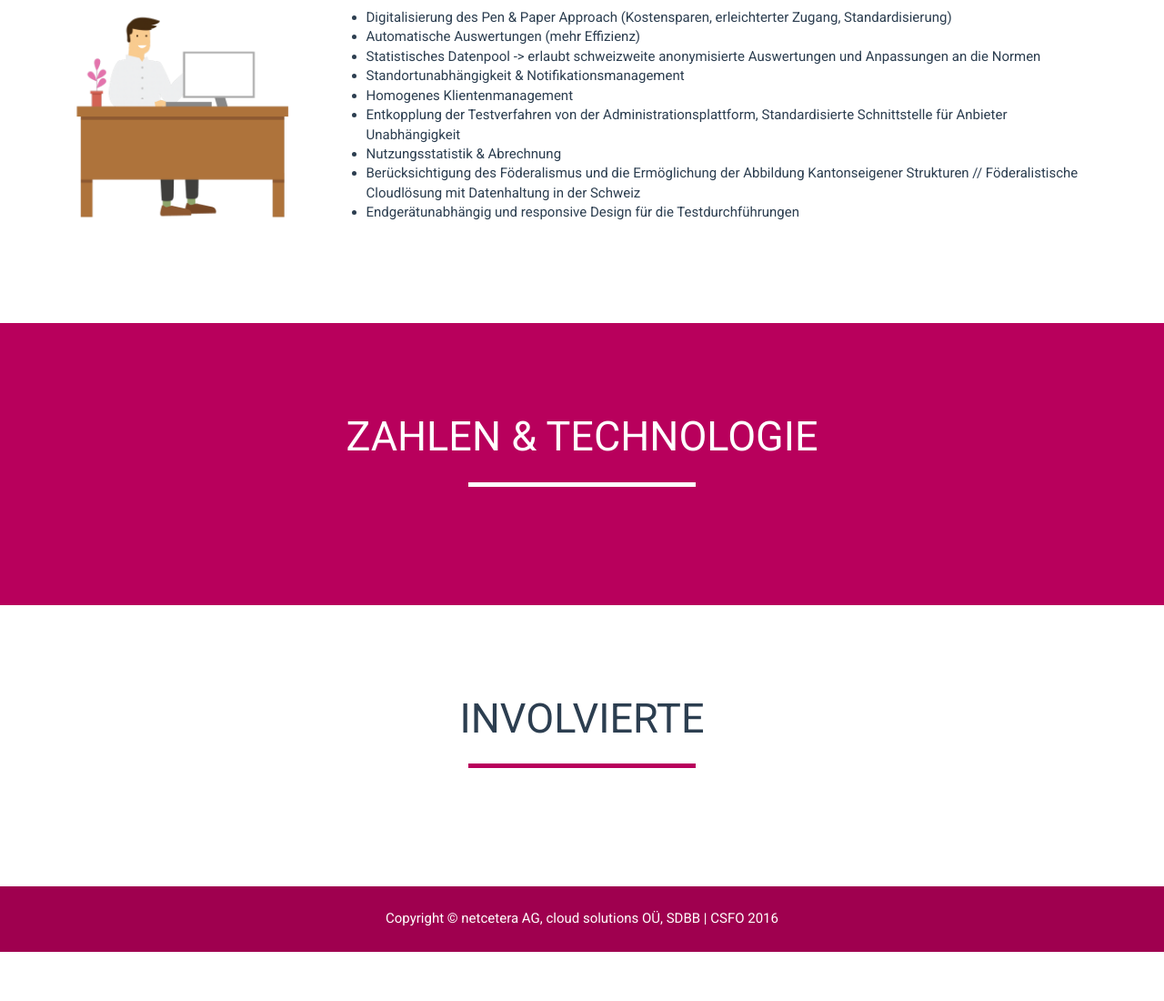
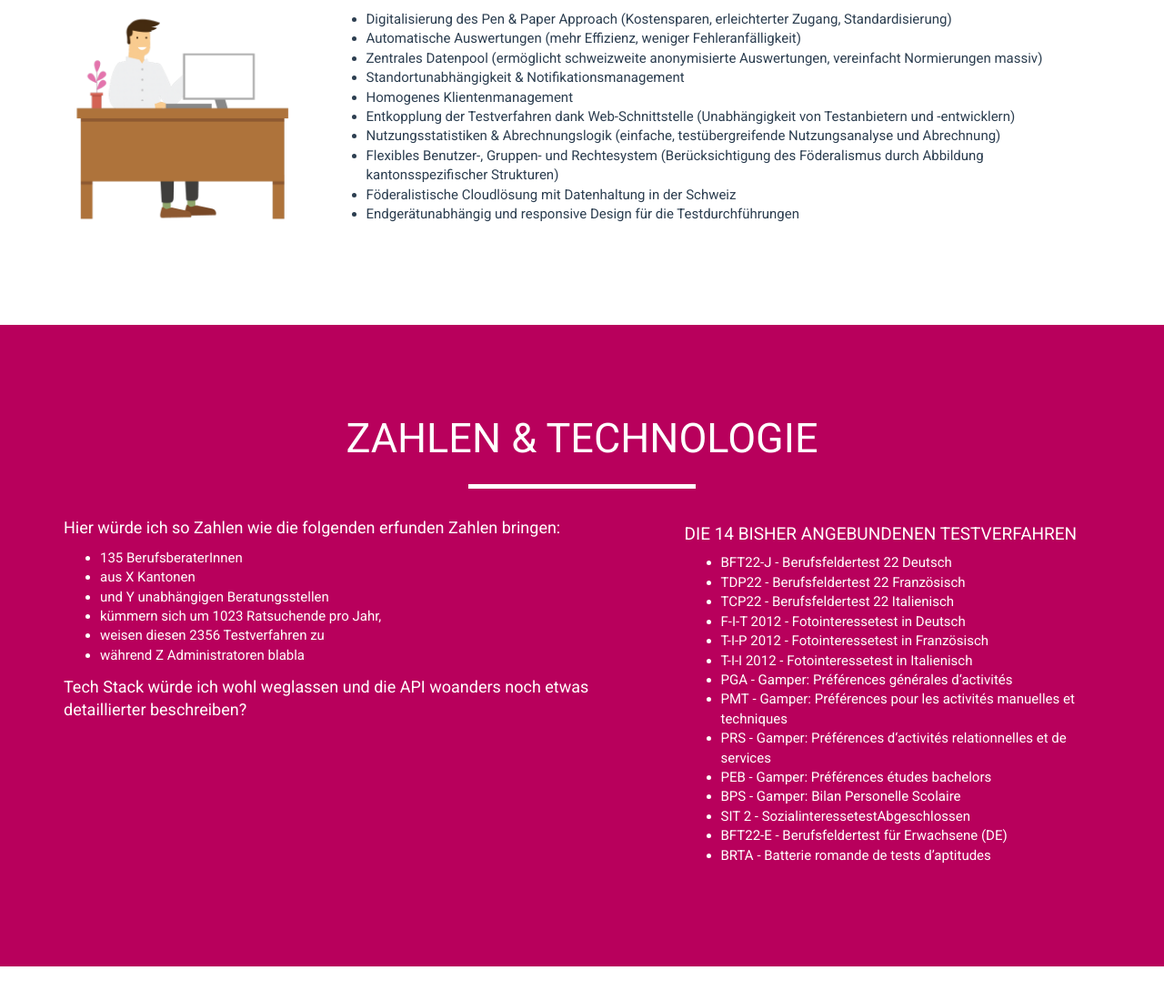
Before and after one commit to cloud-solutions/microsite-sdbb-otp, a website: page public/index.html in a window 1280 px wide. Shown: the part 2760-3860 px from the top of the page at 91% size. Before the commit the page ends 3806 px from the top, so only its background shows below. Drawn offline with nearby package versions, Linux system fonts and the light colour scheme; files that its build step writes are made by us from their sources.

Commit message:
add content for facts and figures

```diff
--- a/public/index.html
+++ b/public/index.html
@@ -110,18 +110,19 @@
                     <p>
                         In dieser Funktion koordiniert das Zentrum unter Anderem die interkantonale Zusammenarbeit bei der
                         Berufsberatung. Konkret bedeutet das auch, dass Tests der Berufsberatung unterhalten, weiterentwickelt
-                        und national verfügbar gemacht werden.
+                        und auf nationaler Ebene verfügbar gemacht werden.
                     </p>
                     <p>
-                        Bis zur Entwicklung der OTP war dies keine einfache Aufgabe. Von einzelnen Tests gab es online Versionen,
-                        die meisten aber gab es nur auf Papier. Das hiess sowohl für Ratsuchende sowie BeraterInnen viel Papier,
-                        von Hand angefertigte Auswertungen, zusammenhangslose Links. Für das SDBB hiess dies grosse Produktionsaufwände,
-                        keine zentrale Datensammlung zur Analyse und Weiterentwicklung der verfahren, keine einfache Verrechnung
-                        der Benutzung von Tests an Beratungszentren und Kantone, etc..
+                        Bis zur Entwicklung der OTP war dies keine leichte Aufgabe. Von einzelnen Tests gab es z. T.
+                        veraltete online Versionen, die meisten aber gab es nur auf Papier. Das hiess sowohl für
+                        Ratsuchende sowie BeraterInnen viel Papier, von Hand angefertigte Auswertungen, zusammenhangslose Links.
+                        Für das SDBB hiess dies grosse Produktionsaufwände, keine zentrale Datensammlung zur Analyse und
+                        Weiterentwicklung der verfahren, keine einfache Verrechnung der Benutzung von Tests an
+                        Beratungszentren und Kantone, etc..
                     </p>
                     <p>
                         Der Wunsch nach einer zentralen Verwaltungsplatform mit der Möglichkeit, beliebige Testverfahren über
-                        eine einheitliche Schnittstelle anbinden zu können, ist leicht nachzuvollziehen.
+                        eine einheitliche Schnittstelle anbinden zu können, ist auf diesem Hintergrund leicht nachzuvollziehen.
                     </p>
                 </div>
             </div>
@@ -177,13 +178,14 @@
                 <div class="col-lg-9">
                     <ul>
                         <li>Digitalisierung des Pen & Paper Approach (Kostensparen, erleichterter Zugang, Standardisierung)</li>
-                        <li>Automatische Auswertungen (mehr Effizienz)</li>
-                        <li>Statistisches Datenpool -> erlaubt schweizweite anonymisierte Auswertungen und Anpassungen an die Normen</li>
+                        <li>Automatische Auswertungen (mehr Effizienz, weniger Fehleranfälligkeit)</li>
+                        <li>Zentrales Datenpool (ermöglicht schweizweite anonymisierte Auswertungen, vereinfacht Normierungen massiv)</li>
                         <li>Standortunabhängigkeit & Notifikationsmanagement</li>
                         <li>Homogenes Klientenmanagement</li>
-                        <li>Entkopplung der Testverfahren von der Administrationsplattform, Standardisierte Schnittstelle für Anbieter Unabhängigkeit</li>
-                        <li>Nutzungsstatistik & Abrechnung</li>
-                        <li>Berücksichtigung des Föderalismus und die Ermöglichung der Abbildung Kantonseigener Strukturen // Föderalistische Cloudlösung mit Datenhaltung in der Schweiz</li>
+                        <li>Entkopplung der Testverfahren dank Web-Schnittstelle (Unabhängigkeit von Testanbietern und -entwicklern)</li>
+                        <li>Nutzungsstatistiken & Abrechnungslogik (einfache, testübergreifende Nutzungsanalyse und Abrechnung)</li>
+                        <li>Flexibles Benutzer-, Gruppen- und Rechtesystem (Berücksichtigung des Föderalismus durch Abbildung kantonsspezifischer Strukturen)</li>
+                        <li>Föderalistische Cloudlösung mit Datenhaltung in der Schweiz</li>
                         <li>Endgerätunabhängig und responsive Design für die Testdurchführungen</li>
                     </ul>
                 </div>
@@ -200,7 +202,37 @@
                 </div>
             </div>
             <div class="row">
-
+                <div class="col-lg-7">
+                    <p>Hier würde ich so Zahlen wie die folgenden erfunden Zahlen bringen:</p>
+                    <ul>
+                        <li>135 BerufsberaterInnen</li>
+                        <li>aus X Kantonen</li>
+                        <li>und Y unabhängigen Beratungsstellen</li>
+                        <li>kümmern sich um 1023 Ratsuchende pro Jahr,</li>
+                        <li>weisen diesen 2356 Testverfahren zu</li>
+                        <li>während Z Administratoren blabla</li>
+                    </ul>
+                    <p>Tech Stack würde ich wohl weglassen und die API woanders noch etwas detaillierter beschreiben?</p>
+                </div>
+                <div class="col-lg-5">
+                    <h4>Die 14 bisher angebundenen Testverfahren</h4>
+                    <ul>
+                        <li>BFT22-J - Berufsfeldertest 22 Deutsch</li>
+                        <li>TDP22 - Berufsfeldertest 22 Französisch</li>
+                        <li>TCP22 - Berufsfeldertest 22 Italienisch</li>
+                        <li>F-I-T 2012 - Fotointeressetest in Deutsch</li>
+                        <li>T-I-P 2012 - Fotointeressetest in Französisch</li>
+                        <li>T-I-I 2012 - Fotointeressetest in Italienisch</li>
+                        <li>PGA - Gamper: Préférences générales d‘activités</li>
+                        <li>PMT - Gamper: Préférences pour les activités manuelles et techniques</li>
+                        <li>PRS - Gamper: Préférences d‘activités relationnelles et de services</li>
+                        <li>PEB - Gamper: Préférences études bachelors</li>
+                        <li>BPS - Gamper: Bilan Personelle Scolaire</li>
+                        <li>SIT 2 - SozialinteressetestAbgeschlossen</li>
+                        <li>BFT22-E - Berufsfeldertest für Erwachsene (DE)</li>
+                        <li>BRTA - Batterie romande de tests d’aptitudes</li>
+                    </ul>
+                </div>
             </div>
         </div>
     </section>
```
